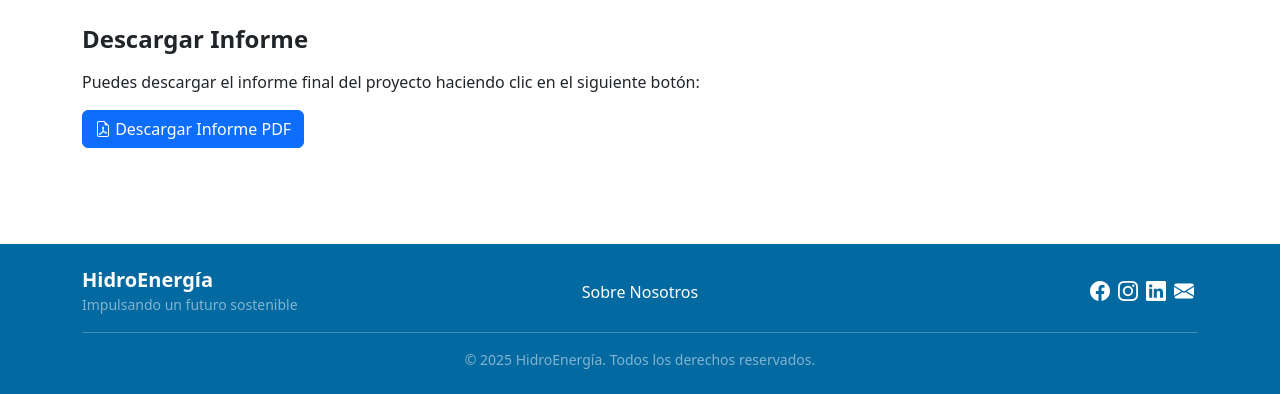
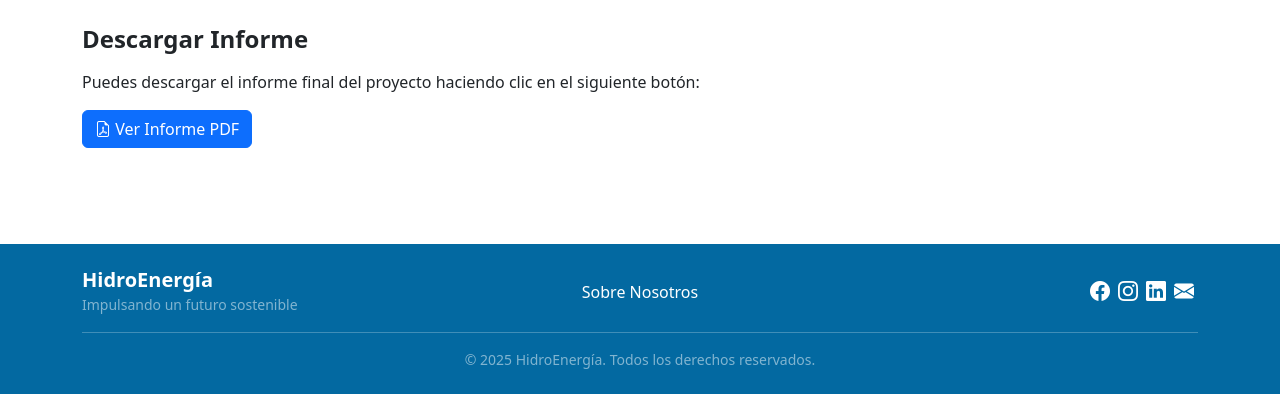
Before and after one commit to potato0507/PROYECTOPROGRAMACION, a PHP site: page /sobre_nosotros.php in a window 1280 px wide. Shown: the part 956-1350 px from the top of the page. Run offline with PHP 8.4, Linux system fonts and the light colour scheme.

Commit message:
se agrego una opcion para la visualizacion del informe

```diff
--- a/sobre_nosotros.php
+++ b/sobre_nosotros.php
@@ -65,9 +65,9 @@
       <div class="mb-5">
         <h3 class="h4 text-dark fw-semibold mb-3">Descargar Informe</h3>
         <p>Puedes descargar el informe final del proyecto haciendo clic en el siguiente botón:</p>
-        <a href="INFORME-FINAL-DEL-PROYECTO-TALENTO-TECH2.pdf" class="btn btn-primary" download>
-          <i class="bi bi-file-earmark-pdf"></i> Descargar Informe PDF
-        </a>
+          <a href="INFORME-FINAL-DEL-PROYECTO-TALENTO-TECH2.pdf" class="btn btn-primary" target="_blank">
+            <i class="bi bi-file-earmark-pdf"></i> Ver Informe PDF
+          </a>
       </div>
     </section>
 
```
